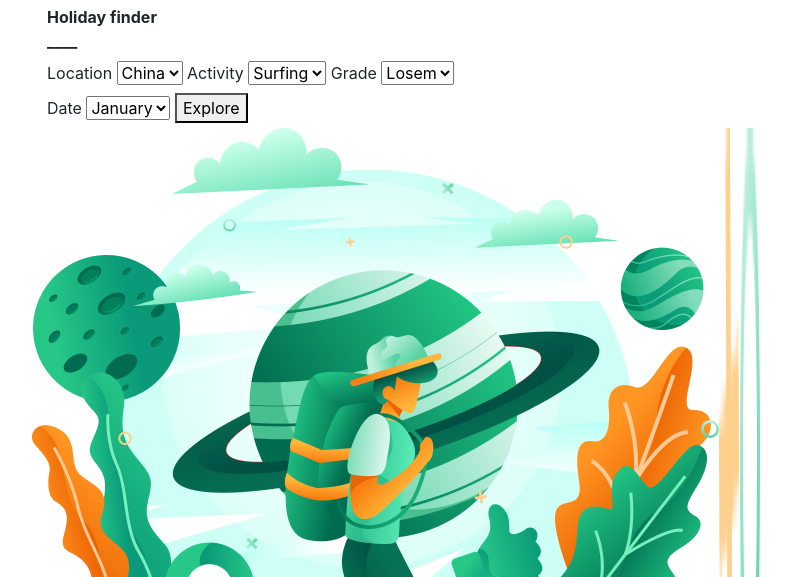
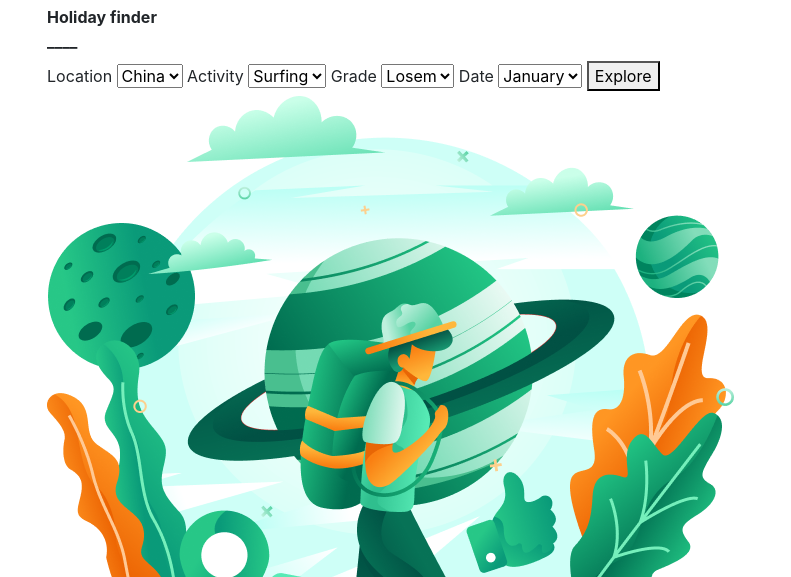
Before and after one commit to ShaxxKh/Discover, a website: page #src/index.html in a window 1280 px wide. Shown: the part 223-800 px from the top of the page, without its empty margins (38-829 px from the left). Drawn offline with nearby package versions, Linux system fonts and the light colour scheme; files that its build step writes are made by us from their sources.

Commit message:
converted png to svg, reorganized elements in header section

```diff
--- a/#src/index.html
+++ b/#src/index.html
@@ -18,37 +18,31 @@
                     <ul class="nav__list">
                         <li class="nav__item nav__item--active">
                             <a href="#" class="nav__link">
-
                                 Home
                             </a>
                         </li>
                         <li class="nav__item">
                             <a href="#" class="nav__link">
-
                                 Destinations
                             </a>
                         </li>
                         <li class="nav__item">
                             <a href="#" class="nav__link">
-
                                 About
                             </a>
                         </li>
                         <li class="nav__item">
                             <a href="#" class="nav__link">
-
                                 Partner
                             </a>
                         </li>
                         <li class="nav__item">
                             <button class="nav__button button button--outline">
-
                                 Login
                             </button>
                         </li>
                         <li class="nav__item nav__item--btn">
                             <button class="nav__button button button--accent">
-
                                 Register
                             </button>
                         </li>
@@ -56,44 +50,44 @@
                 </nav>
             </div>
             <div class="header__row row">
-                <div class="header__search search col-md-5">
-                    <h1 class="search__block-header block-header">Explore and Travel</h1>
-                    <h4 class="search__title title">Holiday finder <br>____</h4>
-                    <div class="search__dropdown dropdown">
-                        <label for="locations" class="dropdown__label label">Location</label>
-                        <select name="locations" id="" class="dropdown__items-list items-list">
+                <div class="header__hero hero col-md-12">
+                    <h1 class="hero__block-header">Explore and Travel</h1>
+                    <div class="hero__form form">
+                        <h4 class="hero__title">Holiday finder <br>____</h4>
+                        <label for="locations" class="form__label label">Location</label>
+                        <select name="locations" id="" class="form__items-list items-list">
                             <option value="China" class="items-list__option option">China</option>
                             <option value="" class="items-list__option option"></option>
                             <option value="" class="items-list__option option"></option>
                             <option value="" class="items-list__option option"></option>
                         </select>
-                        <label for="activities" class="dropdown__label label">Activity</label>
-                        <select name="activities" id="" class="dropdown__items-list items-list">
+                        <label for="activities" class="form__label label">Activity</label>
+                        <select name="activities" id="" class="form__items-list items-list">
                             <option value="surfing" class="items-list__option option">Surfing</option>
                             <option value="" class="items-list__option option"></option>
                             <option value="" class="items-list__option option"></option>
                             <option value="" class="items-list__option option"></option>
                         </select>
-                        <label for="grade" class="dropdown__label label">Grade</label>
-                        <select name="grade" id="" class="dropdown__items-list items-list">
+                        <label for="grade" class="form__label label">Grade</label>
+                        <select name="grade" id="" class="form__items-list items-list">
                             <option value="Losem" class="items-list__option option">Losem</option>
                             <option value="" class="items-list__option option"></option>
                             <option value="" class="items-list__option option"></option>
                             <option value="" class="items-list__option option"></option>
                         </select>
-                        <label for="date" class="dropdown__label label">Date</label>
-                        <select name="date" id="" class="dropdown__items-list items-list">
+                        <label for="date" class="form__label label">Date</label>
+                        <select name="date" id="" class="form__items-list items-list">
                             <option value="January" class="items-list__option option">January</option>
                             <option value="" class="items-list__option option"></option>
                             <option value="" class="items-list__option option"></option>
                             <option value="" class="items-list__option option"></option>
                         </select>
-                        <button class="search__button button">Explore</button>
+                        <button class="hero__button button">Explore</button>
                     </div>
+                    <img src="img/thousand-01.png" alt="explore" class="header__drawing-1 drawing-1">
                 </div>
-                <img src="img/thousand-01.png" alt="explore" class="header__drawing-1 drawing-1">
-                <img src="img/plus.png" alt="plus" class="header__plus plus">
-                <img src="img/circle.png" alt="circle" class="header__circle circle">
+                <img src="img/plus.svg" alt="plus" class="header__plus plus">
+                <img src="img/circle.svg" alt="circle" class="header__circle circle">
             </div>
         </div>
     </header>
```
Also changed, not shown: #src/img/circle.png (deleted), #src/img/circle.svg (added), #src/img/plus.svg (added).
